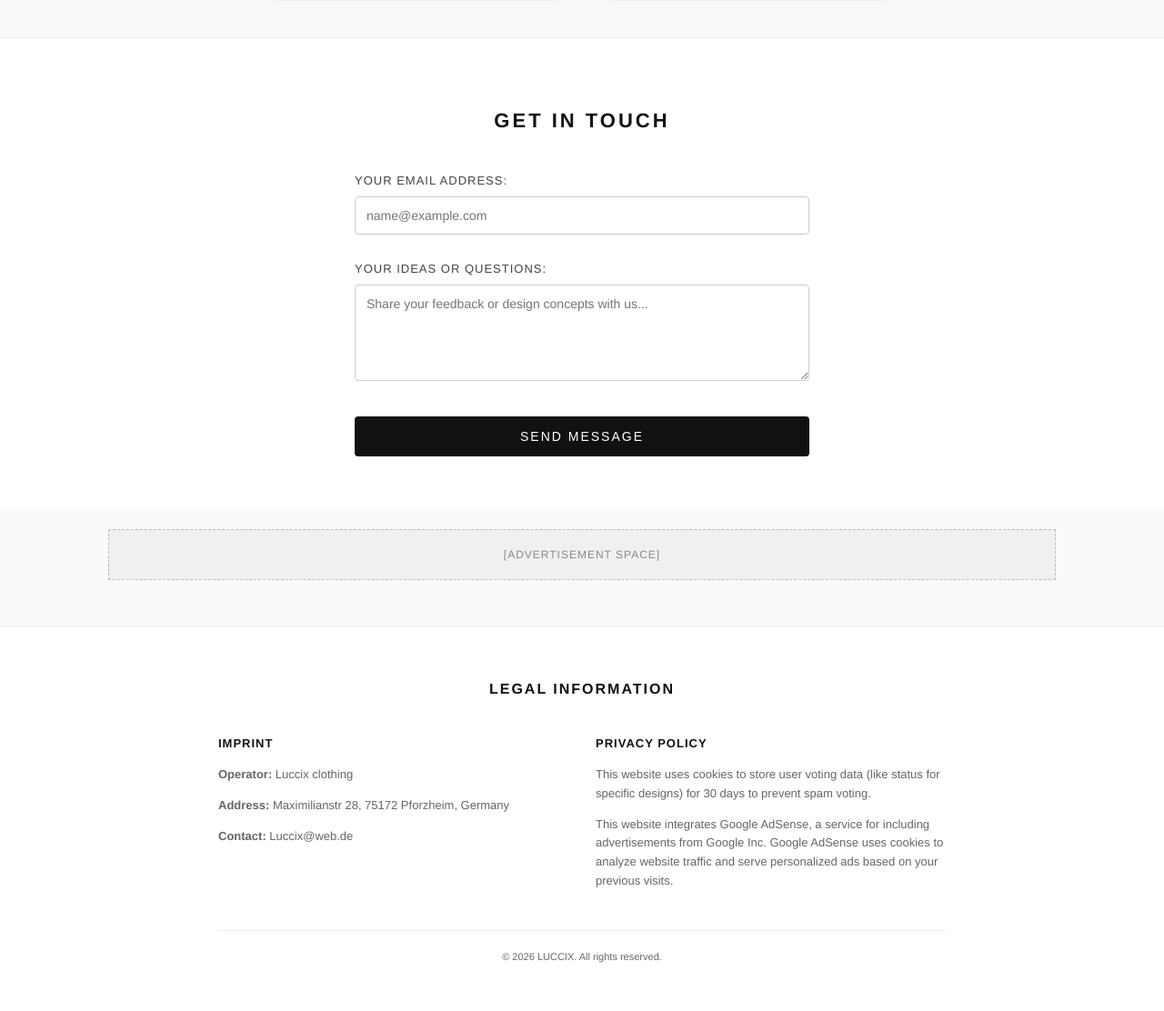
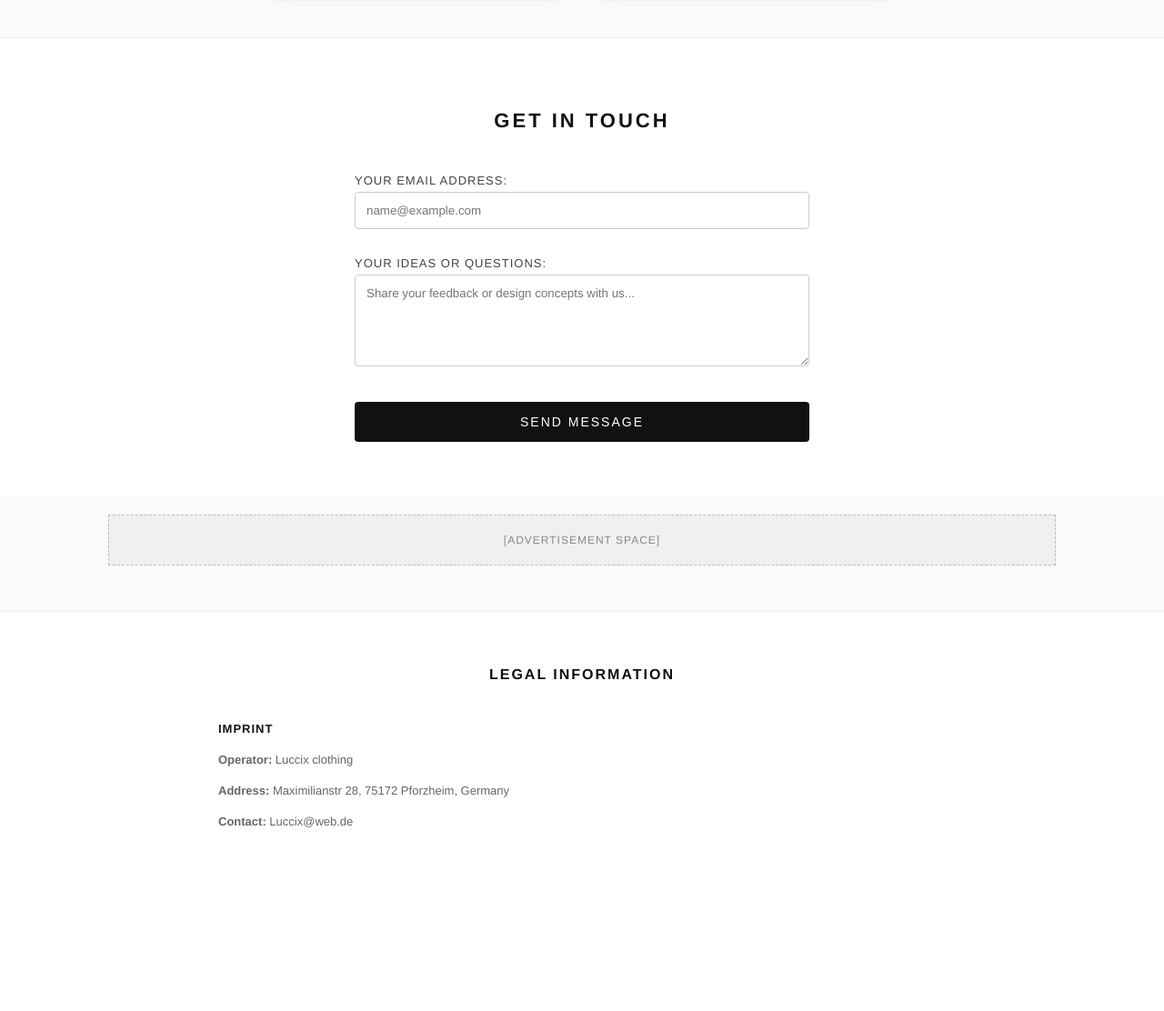
Before and after one commit to Lussix6967/Luccix-website, a Flask app: page / in a window 1280 px wide. Shown: the part 826-1938 px from the top of the page at 91% size. After the commit the page ends 1736 px from the top, so only its background shows below. Run offline with Flask 3, Linux system fonts and the light colour scheme.

Commit message:
Add files via upload

```diff
--- a/app.py
+++ b/app.py
@@ -4,8 +4,11 @@ import os
 
 app = Flask(__name__)
 
-# Pfad zur Datei, in der die Stimmen dauerhaft gespeichert werden
-VOTES_FILE = "votes.json"
+# WICHTIG FÜR RENDER: Wenn die App online läuft, nutzen wir den sicheren /tmp/ Ordner für Schreibrechte
+if os.environ.get("RENDER"):
+    VOTES_FILE = "/tmp/votes.json"
+else:
+    VOTES_FILE = "votes.json"
 
 # Standard-Datenstruktur, falls die Datei noch nicht existiert
 DEFAULT_DATA = {
@@ -24,9 +27,12 @@ DEFAULT_DATA = {
 def load_votes():
     """Laedt die aktuellen Stimmen aus der JSON-Datei."""
     if not os.path.exists(VOTES_FILE):
-        with open(VOTES_FILE, "w") as f:
-            json.dump(DEFAULT_DATA, f)
-        return DEFAULT_DATA
+        try:
+            with open(VOTES_FILE, "w") as f:
+                json.dump(DEFAULT_DATA, f)
+            return DEFAULT_DATA
+        except Exception:
+            return DEFAULT_DATA
 
     try:
         with open(VOTES_FILE, "r") as f:
@@ -36,8 +42,11 @@ def load_votes():
 
 def save_votes(data):
     """Speichert die Stimmen dauerhaft in der JSON-Datei."""
-    with open(VOTES_FILE, "w") as f:
-        json.dump(data, f)
+    try:
+        with open(VOTES_FILE, "w") as f:
+            json.dump(data, f)
+    except Exception as e:
+        print(f"Fehler beim Speichern der Datei: {e}")
 
 @app.route("/")
 def home():
@@ -75,14 +84,13 @@ def vote(artikel_id):
         # Stimmen dauerhaft in der Datei speichern
         save_votes(klamotten_daten)
 
-        # Cookie im Browser aktualisieren
+        # Cookie im Browser aktualisieren (samesite="Lax" schützt vor Sperren in modernen Browsern)
         response = make_response(redirect(url_for("home")))
-        response.set_cookie("voted_items", json.dumps(voted_items), max_age=30*24*60*60) # 30 Tage gueltig
+        response.set_cookie("voted_items", json.dumps(voted_items), max_age=30*24*60*60, samesite="Lax")
         return response
 
     return redirect(url_for("home"))
 
 if __name__ == "__main__":
-    import os
     port = int(os.environ.get("PORT", 5000))
     app.run(host="0.0.0.0", port=port)
--- a/templates/mode_index.html
+++ b/templates/mode_index.html
@@ -2,7 +2,7 @@
 <html lang="en">
 <head>
     <meta charset="UTF-8">
-    <!-- DEIN ECHTER GOOGLE ADSENSE CODE AUS DEM SCREENSHOT -->
+    <!-- Google AdSense -->
     <script async src="https://googlesyndication.com" crossorigin="anonymous"></script>
 
     <title>LUCCIX | Collection Voting & Community</title>
@@ -27,14 +27,14 @@
         .btn-vote.active:hover { background: #b71c1c; border-color: #b71c1c; }
 
         /* Contact Form Styles */
-        .contact-section { background: white; border-top: 1px solid #eee; padding: 50px 20px; text-align: center; }
+        .contact-section { background: white; border-top: 1px solid #eee; padding: 60px 20px; text-align: center; }
         .contact-container { max-width: 500px; margin: 0 auto; text-align: left; }
-        .contact-container h2 { text-align: center; text-transform: uppercase; letter-spacing: 3px; font-size: 22px; margin-bottom: 30px; }
+        .contact-container h2 { text-align: center; text-transform: uppercase; letter-spacing: 3px; font-size: 22px; margin-bottom: 30px; color: #111; }
         .contact-container label { display: block; margin-top: 15px; color: #444; font-size: 13px; text-transform: uppercase; letter-spacing: 1px; }
         .contact-container input, .contact-container textarea { width: 100%; padding: 12px; margin-top: 5px; box-sizing: border-box; border: 1px solid #ccc; border-radius: 4px; font-family: inherit; }
         .btn-submit { width: 100%; padding: 14px; margin-top: 20px; background: #111; color: white; border: none; border-radius: 4px; font-size: 14px; text-transform: uppercase; letter-spacing: 2px; cursor: pointer; transition: 0.2s; }
         .btn-submit:hover { background: #333; }
-        .success-flash { background: #e8f5e9; color: #2e7d32; padding: 15px; border-radius: 4px; text-align: center; margin-bottom: 20px; font-size: 14px; }
+        .success-flash { padding: 15px; border-radius: 4px; text-align: center; margin-bottom: 20px; font-size: 14px; }
     </style>
 </head>
 <body>
@@ -48,6 +48,7 @@
         [ADVERTISEMENT SPACE]
     </div>
 
+    <!-- Galerie -->
     <div class="galerie">
         {% for id, info in klamotten.items() %}
         <div class="produkt-karte">
@@ -65,34 +66,32 @@
         </div>
         {% endfor %}
     </div>
- <!-- Contact Section -->
-    <div class="contact-section" style="background: white; border-top: 1px solid #eee; padding: 60px 20px; text-align: center;">
-        <div class="contact-container" style="max-width: 500px; margin: 0 auto; text-align: left;">
-            <h2 style="text-align: center; text-transform: uppercase; letter-spacing: 3px; font-size: 22px; margin-bottom: 30px; color: #111;">Get in Touch</h2>
 
-            <!-- Dynamische Erfolgsmeldung (Grün) -->
-            <div id="contact-success" class="success-flash" style="display: none; background: #e8f5e9; color: #2e7d32; padding: 15px; border-radius: 4px; text-align: center; margin-bottom: 20px; font-size: 14px;">
+    <!-- Contact Section -->
+    <div class="contact-section">
+        <div class="contact-container">
+            <h2>Get in Touch</h2>
+
+            <div id="contact-success" class="success-flash" style="display: none; background: #e8f5e9; color: #2e7d32;">
                 Thank you! Your message has been sent successfully to the LUCCIX team.
             </div>
 
-            <!-- Dynamische Fehlermeldung (Rot) -->
-            <div id="contact-error" class="success-flash" style="display: none; background: #ffebee; color: #c62828; padding: 15px; border-radius: 4px; text-align: center; margin-bottom: 20px; font-size: 14px; border-left: 5px solid #c62828;">
+            <div id="contact-error" class="success-flash" style="display: none; background: #ffebee; color: #c62828; border-left: 5px solid #c62828;">
                 Oops! There was a problem sending your message. Please try again.
             </div>
 
-            <!-- Das Formular schickt die Daten direkt an deine Formspree-ID -->
-            <form id="contact-form" action="https://formspree.io/f/mearrwy" method="POST" style="display: flex; flex-direction: column; gap: 15px;">
+            <form id="contact-form" action="https://formspree.io" method="POST" style="display: flex; flex-direction: column; gap: 15px;">
                 <div>
-                    <label style="display: block; color: #444; font-size: 13px; text-transform: uppercase; letter-spacing: 1px; margin-bottom: 5px;">Your Email Address:</label>
-                    <input type="email" name="_replyto" placeholder="name@example.com" required style="width: 100%; padding: 12px; box-sizing: border-box; border: 1px solid #ccc; border-radius: 4px; font-family: inherit; font-size: 14px;">
+                    <label>Your Email Address:</label>
+                    <input type="email" name="_replyto" placeholder="name@example.com" required>
                 </div>
 
                 <div>
-                    <label style="display: block; color: #444; font-size: 13px; text-transform: uppercase; letter-spacing: 1px; margin-bottom: 5px;">Your Ideas or Questions:</label>
-                    <textarea name="message" rows="5" placeholder="Share your feedback or design concepts with us..." required style="width: 100%; padding: 12px; box-sizing: border-box; border: 1px solid #ccc; border-radius: 4px; font-family: inherit; font-size: 14px; resize: vertical;"></textarea>
+                    <label>Your Ideas or Questions:</label>
+                    <textarea name="message" rows="5" placeholder="Share your feedback or design concepts with us..." required></textarea>
                 </div>
 
-                <button type="submit" id="btn-submit" class="btn-submit" style="width: 100%; padding: 14px; background: #111; color: white; border: none; border-radius: 4px; font-size: 14px; text-transform: uppercase; letter-spacing: 2px; cursor: pointer; transition: 0.2s;">Send Message</button>
+                <button type="submit" id="btn-submit" class="btn-submit">Send Message</button>
             </form>
         </div>
     </div>
@@ -101,71 +100,58 @@
         [ADVERTISEMENT SPACE]
     </div>
 
-    <!-- Footer with Imprint & Privacy Policy -->
+    <!-- Footer -->
     <footer style="background: white; border-top: 1px solid #eee; padding: 40px 20px; text-align: center; font-size: 13px; color: #666; margin-top: 50px;">
         <div style="max-width: 800px; margin: 0 auto; line-height: 1.6;">
             <h3 style="text-transform: uppercase; letter-spacing: 2px; color: #111; font-size: 16px; margin-bottom: 20px;">Legal Information</h3>
 
             <div style="display: flex; flex-wrap: wrap; justify-content: space-around; text-align: left; gap: 30px;">
-                <!-- Imprint (Impressum) -->
                 <div style="flex: 1; min-width: 250px;">
                     <h4 style="text-transform: uppercase; letter-spacing: 1px; color: #111; margin-bottom: 10px;">Imprint</h4>
                     <p><strong>Operator:</strong> Luccix clothing</p>
                     <p><strong>Address:</strong> Maximilianstr 28, 75172 Pforzheim, Germany</p>
                     <p><strong>Contact:</strong> Luccix@web.de</p>
                 </div>
-
-                <!-- Privacy Policy -->
-                <div style="flex: 1; min-width: 250px;">
-                    <h4 style="text-transform: uppercase; letter-spacing: 1px; color: #111; margin-bottom: 10px;">Privacy Policy</h4>
-                    <p>This website uses cookies to store user voting data (like status for specific designs) for 30 days to prevent spam voting.</p>
-                    <p>This website integrates Google AdSense, a service for including advertisements from Google Inc. Google AdSense uses cookies to analyze website traffic and serve personalized ads based on your previous visits.</p>
-                </div>
             </div>
-
-            <p style="margin-top: 30px; border-top: 1px solid #eee; padding-top: 20px; font-size: 11px;">&copy; 2026 LUCCIX. All rights reserved.</p>
         </div>
     </footer>
 
-    <!-- JavaScript für lautlosen Hintergrundversand -->
+    <!-- JavaScript für reibungslose Formspree-Übermittlung -->
     <script>
-        const form = document.getElementById('contact-form');
-        const successMessage = document.getElementById('contact-success');
-        const errorMessage = document.getElementById('contact-error');
-        const submitButton = document.getElementById('btn-submit');
+        const form = document.getElementById("contact-form");
+        const successDiv = document.getElementById("contact-success");
+        const errorDiv = document.getElementById("contact-error");
+        const submitBtn = document.getElementById("btn-submit");
 
-        form.addEventListener('submit', function(e) {
-            e.preventDefault();
-            errorMessage.style.display = 'none';
+        form.addEventListener("submit", async function(event) {
+            event.preventDefault();
+            submitBtn.disabled = true;
+            submitBtn.innerText = "Sending...";
 
-            submitButton.innerText = 'Sending...';
-            submitButton.disabled = true;
+            const data = new FormData(form);
 
-            const formData = new FormData(form);
+            try {
+                const response = await fetch(form.action, {
+                    method: form.method,
+                    body: data,
+                    headers: { 'Accept': 'application/json' }
+                });
 
-            // HIER WIRD DIE URL DIREKT FEST ALS TEXT EINGETRAGEN:
-            fetch('https://formspree.io', {
-                method: 'POST',
-                body: formData,
-                headers: {
-                    'Accept': 'application/json'
+                if (response.ok) {
+                    successDiv.style.display = "block";
+                    errorDiv.style.display = "none";
+                    form.reset();
+                } else {
+                    throw new Error("Senden fehlgeschlagen");
                 }
-            })
-            .then(response => {
-                if (response.ok) {
-                    form.reset();
-                    form.style.display = 'none';
-                    successMessage.style.display = 'block';
-                } else {
-                    errorMessage.style.display = 'block';
-                    submitButton.innerText = 'Send Message';
-                    submitButton.disabled = false;
-                }
-            })
-            .catch(error => {
-                errorMessage.style.display = 'block';
-                submitButton.innerText = 'Send Message';
-                submitButton.disabled = false;
-            });
+            } catch (error) {
+                errorDiv.style.display = "block";
+                successDiv.style.display = "none";
+            } finally {
+                submitBtn.disabled = false;
+                submitBtn.innerText = "Send Message";
+            }
         });
     </script>
+</body>
+</html>
```
